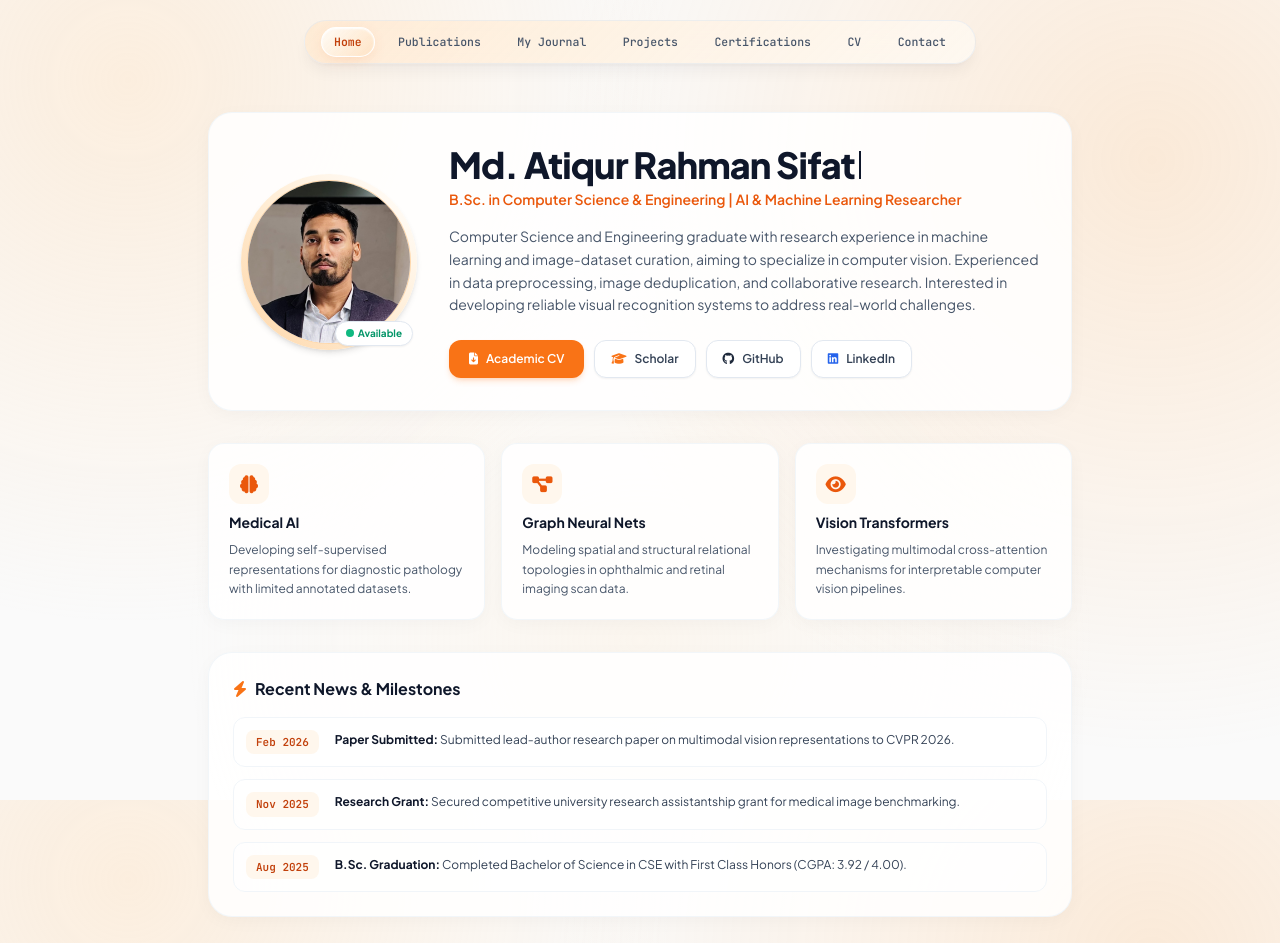
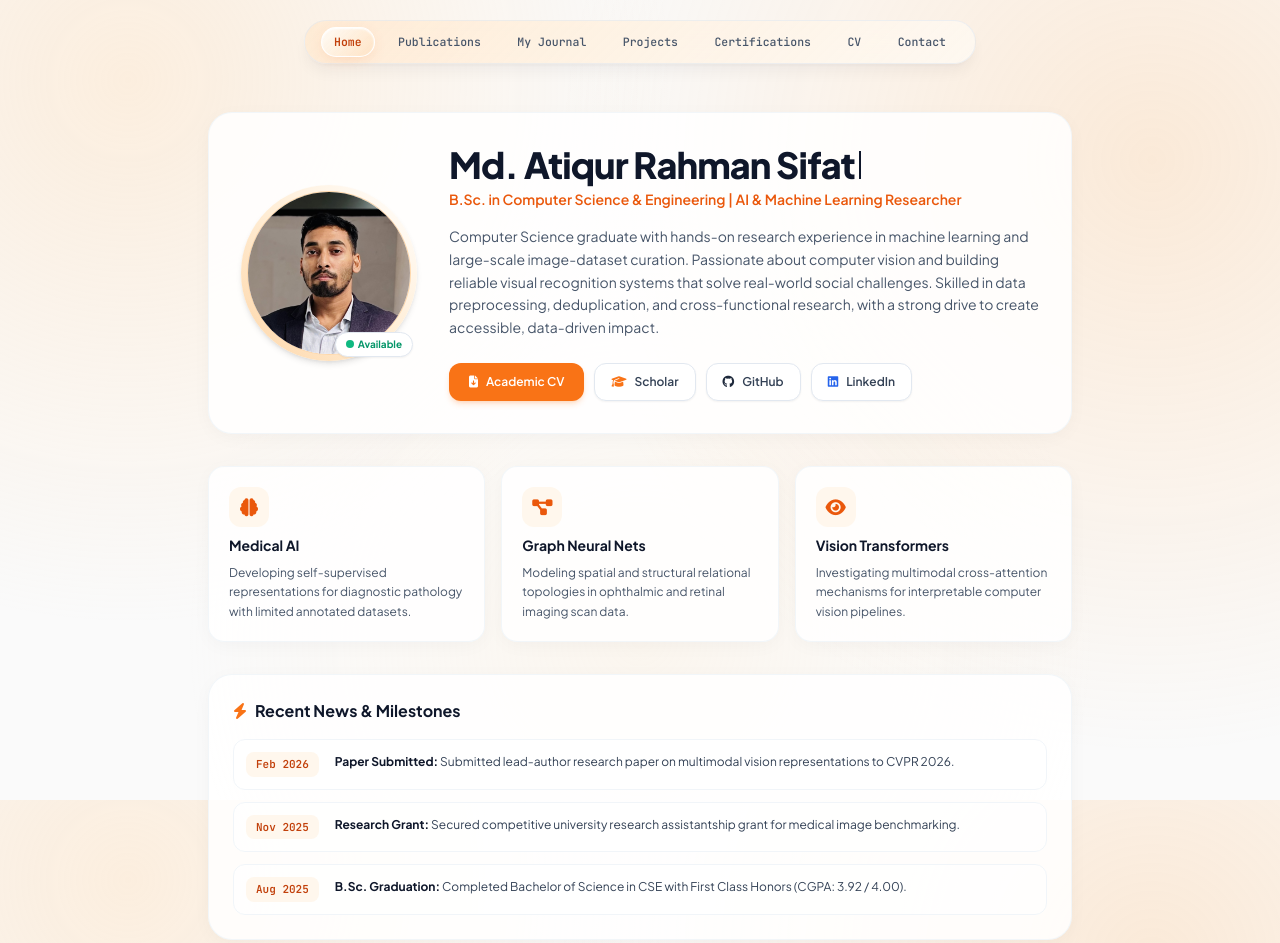
Before and after one commit to AtiqurRahman25/AtiqurRahman25.github.io, a plain HTML site: page index.html in a window 1280 px wide. Shown: the top 943 px of the page. Drawn offline with nearby package versions, Linux system fonts and the light colour scheme; no server answers.

Commit message:
Final Version - About Me

```diff
--- a/index.html
+++ b/index.html
@@ -141,7 +141,7 @@
                     </div>
 
                     <p class="text-slate-600 text-sm leading-relaxed">
-                        Computer Science and Engineering graduate with research experience in machine learning and image-dataset curation, aiming to specialize in computer vision. Experienced in data preprocessing, image deduplication, and collaborative research. Interested in developing reliable visual recognition systems to address real-world challenges.
+                        Computer Science graduate with hands-on research experience in machine learning and large-scale image-dataset curation. Passionate about computer vision and building reliable visual recognition systems that solve real-world social challenges. Skilled in data preprocessing, deduplication, and cross-functional research, with a strong drive to create accessible, data-driven impact.
                     </p>
 
                     <div class="flex flex-wrap gap-2.5 justify-center md:justify-start pt-2">
```
